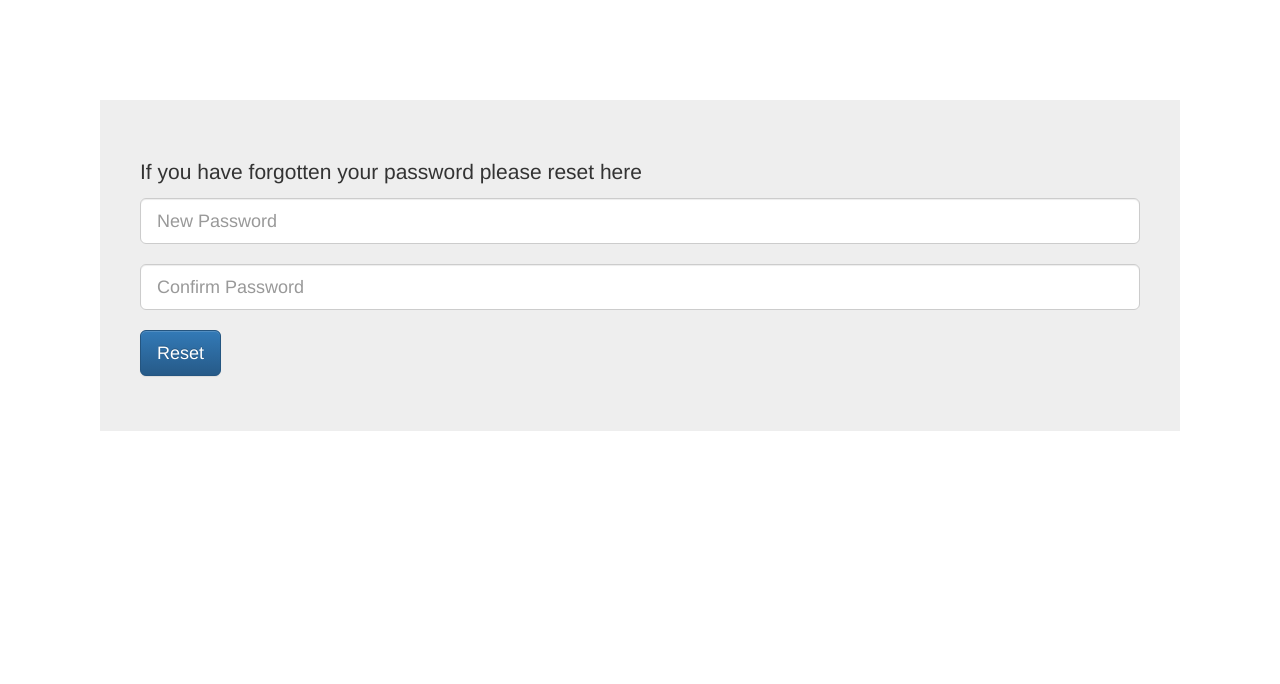
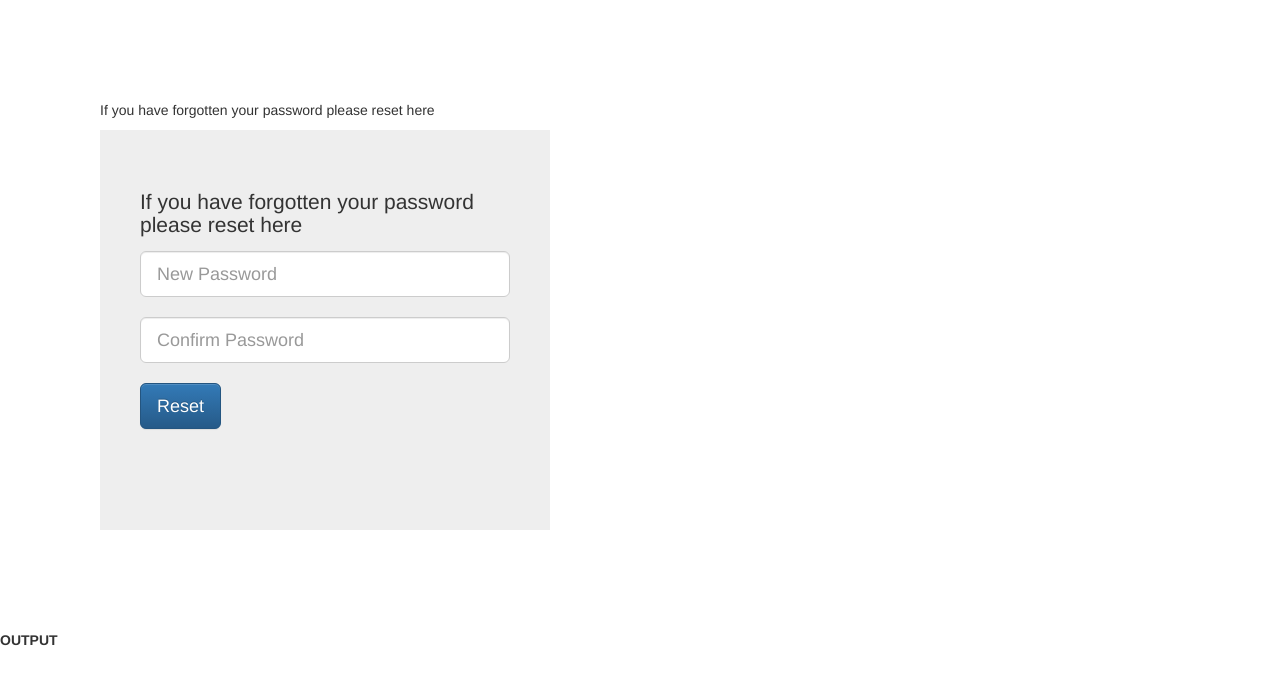
Before and after one commit to shaffi/VaaNanbaTholKodu, a website: page views/index.html in a window 1280 px wide. Drawn offline with nearby package versions, Linux system fonts and the light colour scheme.

Commit message:
Render file

```diff
--- a/views/index.html
+++ b/views/index.html
@@ -10,23 +10,27 @@
 </head>
 <body>
   <div style="margin:100px;">
-    <div class="jumbotron"  style="padding:40px;">
+    <p>If you have forgotten your password please reset here<p>
+    <div class="jumbotron"  style="padding:40px;height:400px;width:450px">
       <h1><p>If you have forgotten your password please reset here<p></h1>
       <input class="form-control input-lg" placeholder="New Password"  type="password" id ="password"><br>
       <input class="form-control input-lg" placeholder="Confirm Password"  type="password"><br>
       <p><a class="btn btn-primary btn-lg"  role="button"  id="button" onClick="push()" >Reset</a></p>
     </div>
   </div>
+  <label>OUTPUT</label>
+  <div id='output'>
+  </div>
 </body>
 <script src="https://code.jquery.com/jquery-1.12.2.min.js"></script>
 <script src="http://ajax.aspnetcdn.com/ajax/jquery/jquery-1.9.0.min.js"></script>
 <script type="text/javascript">
-/*  function push(){
-    var password = $('#password').;
+ function push(){
+    var password = $('#password').val();
     console.log(password);
       $.ajax({
         type: "POST",
-        url: "http://vaananba.herokuapp.com/api/sendfile",
+        url: "http://vaananba.herokuapp.com/api/changepassword",
         data: JSON.stringify({"password": password}),
         cache: false,
         headers: {'Content-Type': 'application/json'},
@@ -38,6 +42,5 @@
         }
       });
   }
-*/
 </script>
 </html>
```
